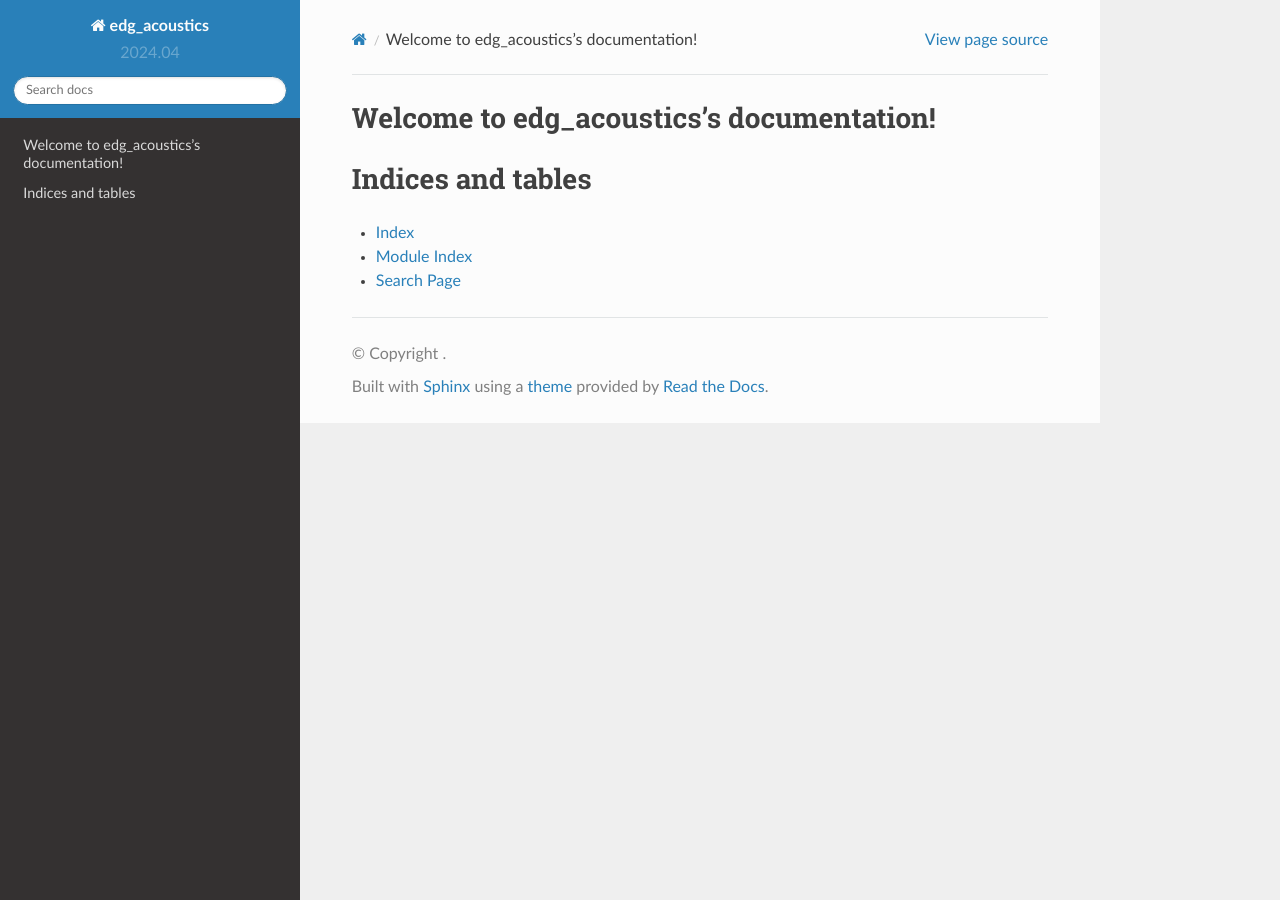
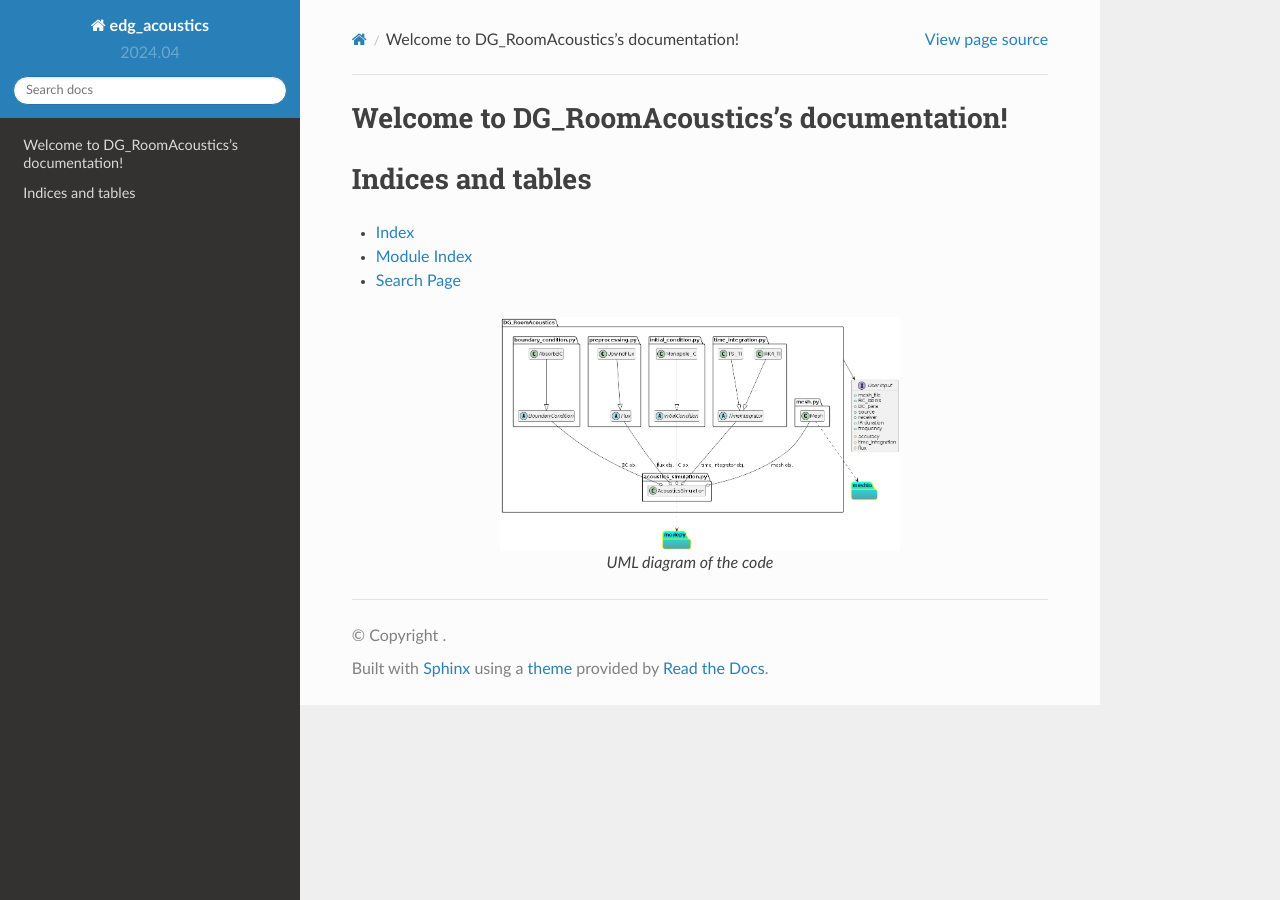
Before and after one commit to Building-acoustics-TU-Eindhoven/edg-acoustics, a Sphinx documentation site: the page built from docs/index.rst, in a window 1280 px wide. Built offline with Sphinx 7.4.7 and the Read the Docs theme 2.0.0, drawn with Linux system fonts in a browser that asks for light colours.

Commit message:
Update documentation main page to reflect new project name and add UML diagram

```diff
--- a/docs/index.rst
+++ b/docs/index.rst
@@ -3,8 +3,8 @@
    You can adapt this file completely to your liking, but it should at least
    contain the root `toctree` directive.
 
-Welcome to edg_acoustics's documentation!
-=========================================
+Welcome to DG_RoomAcoustics's documentation!
+============================================
 
 .. toctree::
   :maxdepth: 2
@@ -16,3 +16,10 @@ Indices and tables
 * :ref:`genindex`
 * :ref:`modindex`
 * :ref:`search`
+
+.. figure:: /diagram.png
+  :width: 400px
+  :align: center
+  :alt: UML Diagram of the code
+
+  UML diagram of the code
```
Also changed, not shown: docs/diagram.png (added).
